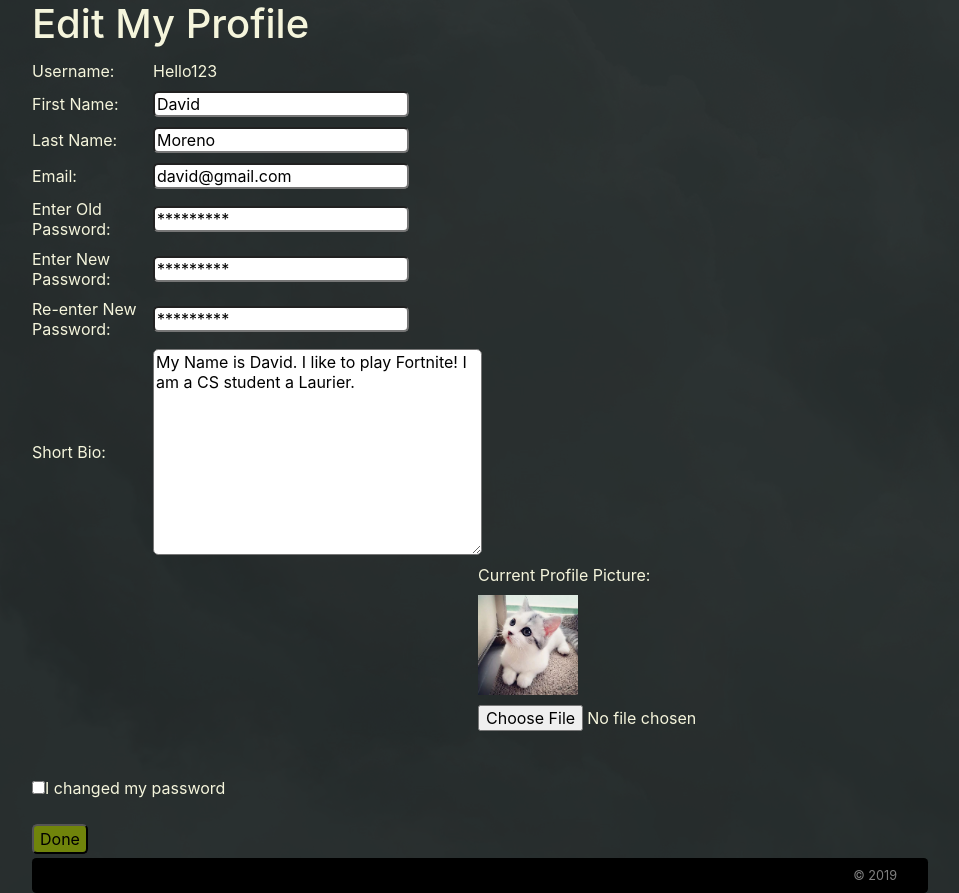
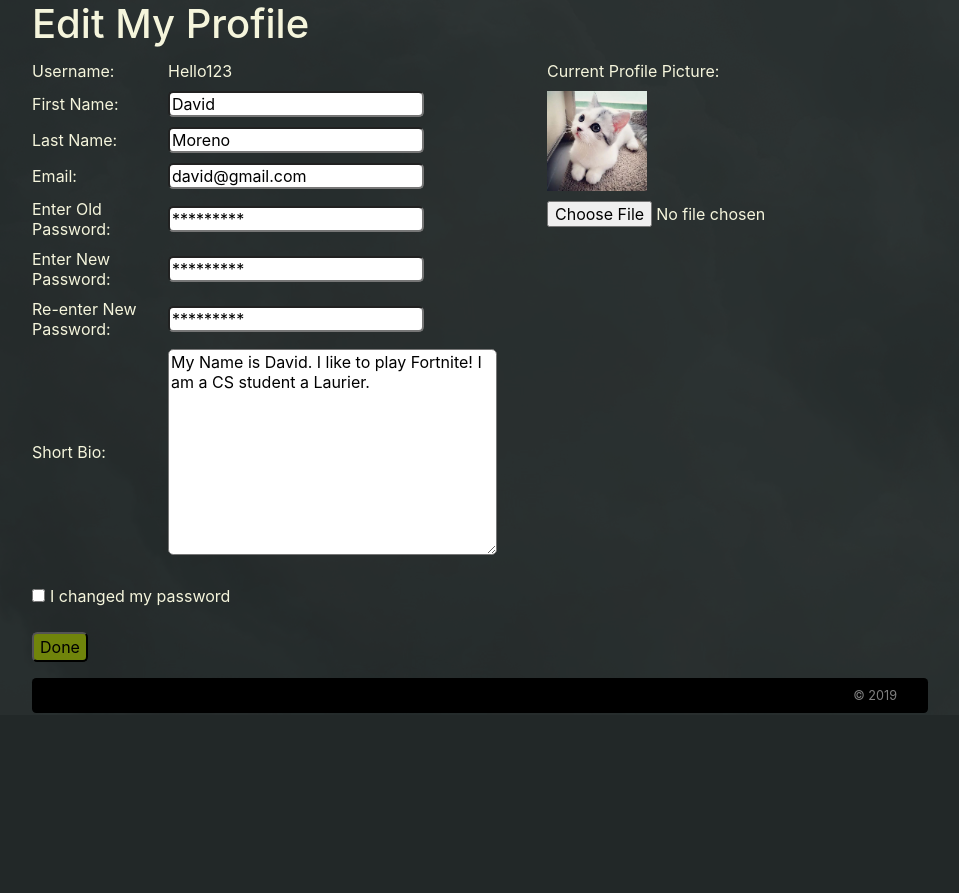
Before and after one commit to xyfke/CP476-Project, a PHP site: page /profile_edit.php in a window 1280 px wide. Shown: the part 85-978 px from the top of the page, without its empty margins (160-1119 px from the left). After the commit the page ends 798 px from the top, so only its background shows below. Run offline with PHP 8.4, Linux system fonts and the light colour scheme.

Commit message:
Finished re-styling

```diff
--- a/css/styles2.css
+++ b/css/styles2.css
@@ -31,23 +31,28 @@ p { color: #c4adc9;
 
 /* Profile & Profile Edit Pages */
 table tr td {
-    width: 250px;
+    width: 260px;
     padding: 5px 0px;
+	margin-right: 5px;
     color: #f5f5dc;
 }
 
+.checkbox{
+	margin-right:5px;
+}
 .checkboxText {
     color: #f5f5dc;
 }
 
 .rightPortion {
+	margin-left: 5px;
     float: right;
-    width: 450px;
+    width: 465px;
 }
 
 .leftPortion {
     float: left;
-    width: 450px;
+    width: 465px;
 }
 
 img {
@@ -66,8 +71,8 @@ textarea {
 
 /* Landing Page - different section formats */
 .division {
-    width: 260px;
-    min-height: 500px;
+    width: 342px;
+    min-height: 582px;
     padding-left: 10px;
     padding-right: 10px;
     float: left;
--- a/profile.php
+++ b/profile.php
@@ -32,6 +32,7 @@
       -->
         <?php include("include/header.php") ?>
 
+		<div style="width:980px">
 			<h1>My Profile</h1>
 	        <div class="leftPortion">
 	            <table>
@@ -72,10 +73,11 @@
 	                </tr>
 	            </table>
 	        </div>
-
 			<br style="clear:both;">
 	        <br>
 	        <button onclick="window.location.href='./profile_edit.php'" class="subButtons">Edit Profile</button>
+		</div>
+
         <?php include("include/footer.php") ?>
 		<script src="https://ajax.googleapis.com/ajax/libs/jquery/3.3.1/jquery.min.js"></script>
 		<script src="https://cdnjs.cloudflare.com/ajax/libs/popper.js/1.14.7/umd/popper.min.js" integrity="sha384-UO2eT0CpHqdSJQ6hJty5KVphtPhzWj9WO1clHTMGa3JDZwrnQq4sF86dIHNDz0W1" crossorigin="anonymous"></script>
--- a/profile_edit.php
+++ b/profile_edit.php
@@ -32,8 +32,8 @@
       -->
       <?php include("include/header.php") ?>
 
-        <h1>Edit My Profile</h1>
-        <form>
+        <form style="width:980px">
+			<h1>Edit My Profile</h1>
             <div class="leftPortion">
                 <table>
                     <tr>
@@ -87,11 +87,12 @@
 
             <br style="clear:both;">
             <br>
-        </form>
 
-        <div class="checkboxText"><input type="checkbox">I changed my password</div>
-        <br>
-        <button type="submit" onclick="window.location.href='./profile.php'" class="subButtons">Done</button>
+	        <div class="checkboxText"><input type="checkbox" class="checkbox">I changed my password</div>
+	        <br>
+	        <button type="submit" onclick="window.location.href='./profile.php'" class="subButtons">Done</button>
+		</form>
+
         <?php include("include/footer.php") ?>
 		<script src="https://ajax.googleapis.com/ajax/libs/jquery/3.3.1/jquery.min.js"></script>
 		<script src="https://cdnjs.cloudflare.com/ajax/libs/popper.js/1.14.7/umd/popper.min.js" integrity="sha384-UO2eT0CpHqdSJQ6hJty5KVphtPhzWj9WO1clHTMGa3JDZwrnQq4sF86dIHNDz0W1" crossorigin="anonymous"></script>
--- a/whiteboard.php
+++ b/whiteboard.php
@@ -33,6 +33,7 @@
   <body class="m-auto">
     <?php include("include/header_session.php") ?>
 
+	<div class="container" style="width:940px">
 	    <h1>Introduction to Fortnite - Session: OB?78A4</h1>
 
 	    <div class="board">
@@ -67,6 +68,7 @@
 	            <i class="fa fa-eraser" style="width:100%;height:100%;object-fit:contain;"></i>
 	        </div>
 	    </div>
+	</div>
 
     <?php include("include/footer.php") ?>
 	<script src="https://ajax.googleapis.com/ajax/libs/jquery/3.3.1/jquery.min.js"></script>
```
Lines whose indentation alone changed are shown as unchanged.
